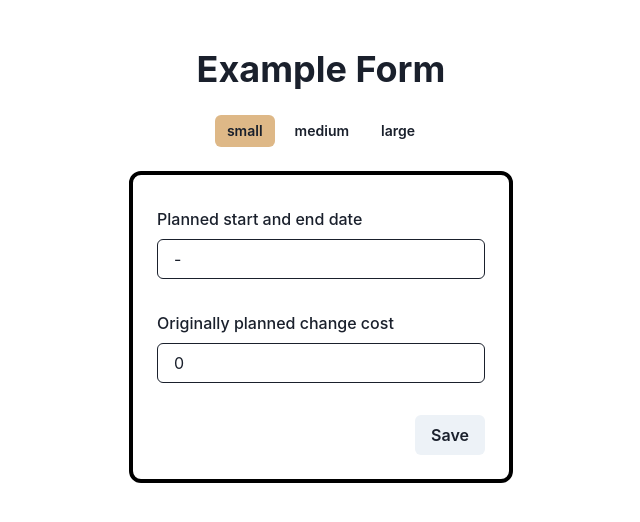
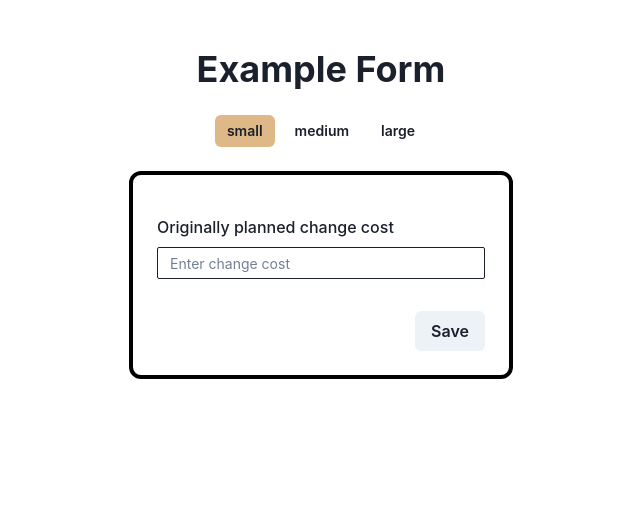
Before and after one commit to juancarloselorriaga/react-formatge, a React (Vite) app: page / in a window 1280 px wide. Shown: the top 522 px of the page, without its empty margins (319-959 px from the left). Built offline with nearby package versions, Linux system fonts and the light colour scheme.

Commit message:
update: Updates dev form tests

```diff
--- a/src/forms/DevForm.tsx
+++ b/src/forms/DevForm.tsx
@@ -2,7 +2,6 @@ import { StackProps } from '@chakra-ui/react'
 import { FormFieldType, OnFormSubmit } from '../types'
 import React, { FC } from 'react'
 import FormWrapper from '../_layout/FormWrapper'
-import DateRangePickerComponent from '../_components/DateComponents/DateRangePickerComponent'
 
 export type DevFormFields = {
   originalPlannedDates: null | [Date,  Date]
@@ -19,26 +18,13 @@ interface DevFormComponentProps extends StackProps {
 const DevFormComponent: FC<DevFormComponentProps> = ( { data, buttonLabel, onFormSubmit, ...props } ) => {
 
   const inputFields: FormFieldType<DevFormFields>[] = [
-  {
-      name: 'originalPlannedDates',
-      componentType: 'component',
-      label: 'Planned start and end date',
-      initialValue: null,
-      validation: {
-        required: false
-      },
-      component: (
-          <DateRangePickerComponent
-              title={ 'Originally planned start and end date' }
-          />
-      )
-    },
     {
       name: 'originalChangeCost',
       componentType: 'input',
       label: 'Originally planned change cost',
       placeholder: 'Enter change cost',
-      initialValue: '0',
+      initialValue: '',
+      size: 'sm',
       validation: {
         required: false
       },
```
